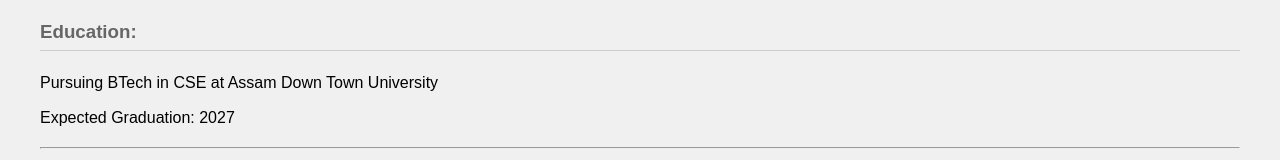
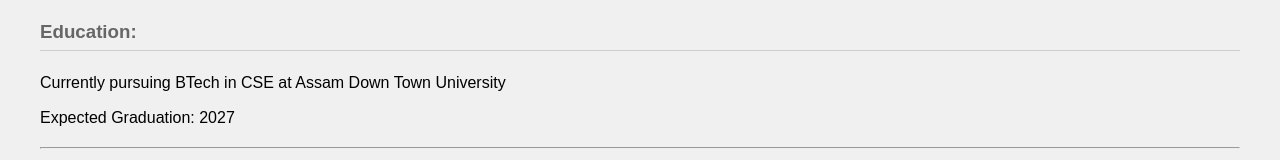
Before and after one commit to Dip-driod/html-resume, a plain HTML site: page index.html in a window 1280 px wide. Shown: the part 462-622 px from the top of the page. Drawn offline with Linux system fonts and the light colour scheme.

Commit message:
currently

```diff
--- a/index.html
+++ b/index.html
@@ -61,7 +61,7 @@
     <hr/>
     <h3>Education:</h3>
     <ul>
-        <li>Pursuing BTech in CSE at Assam Down Town University</li>
+        <li> Currently pursuing BTech in CSE at Assam Down Town University</li>
         <li>Expected Graduation: 2027</li>
     </ul>
     <hr/>
```
